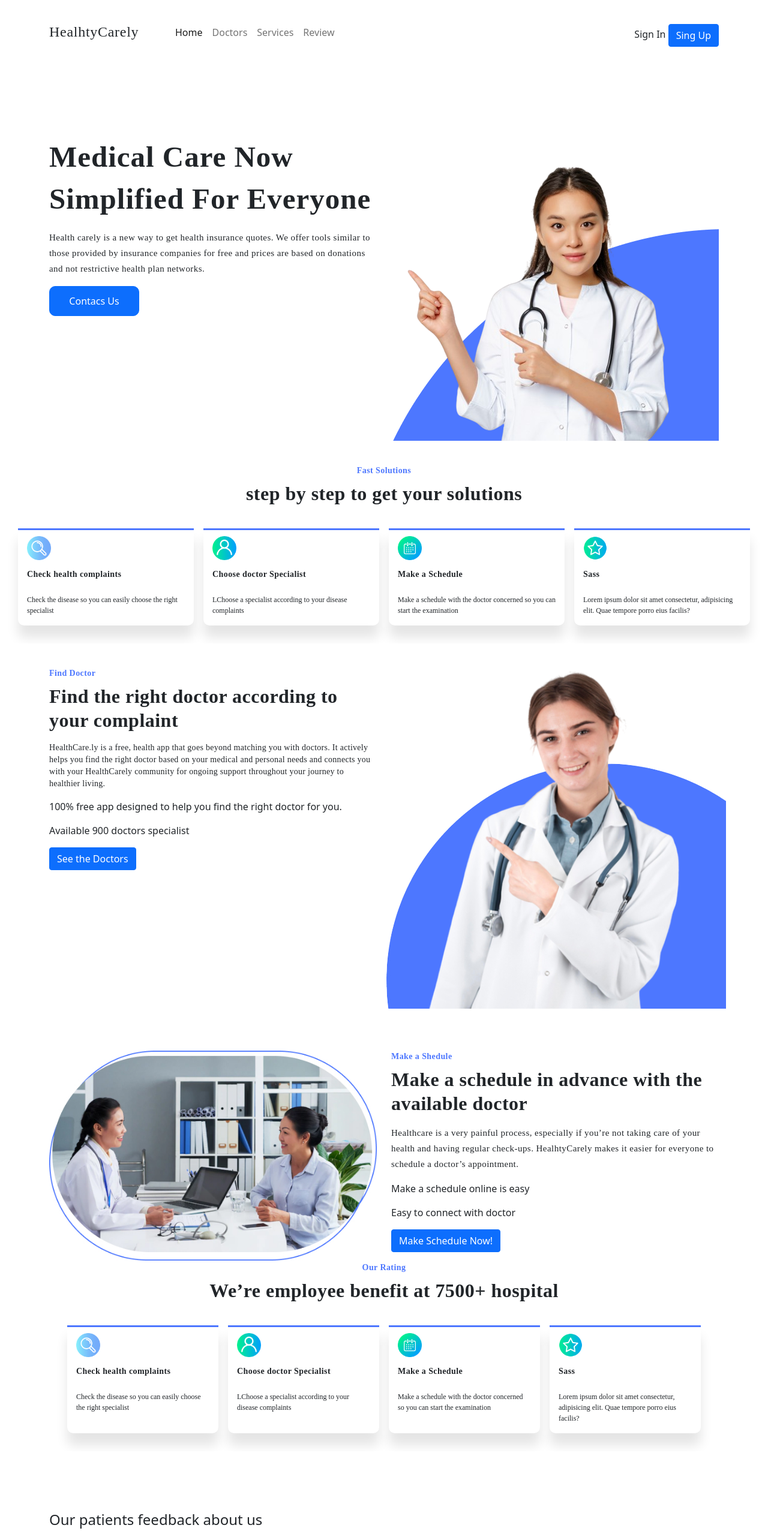
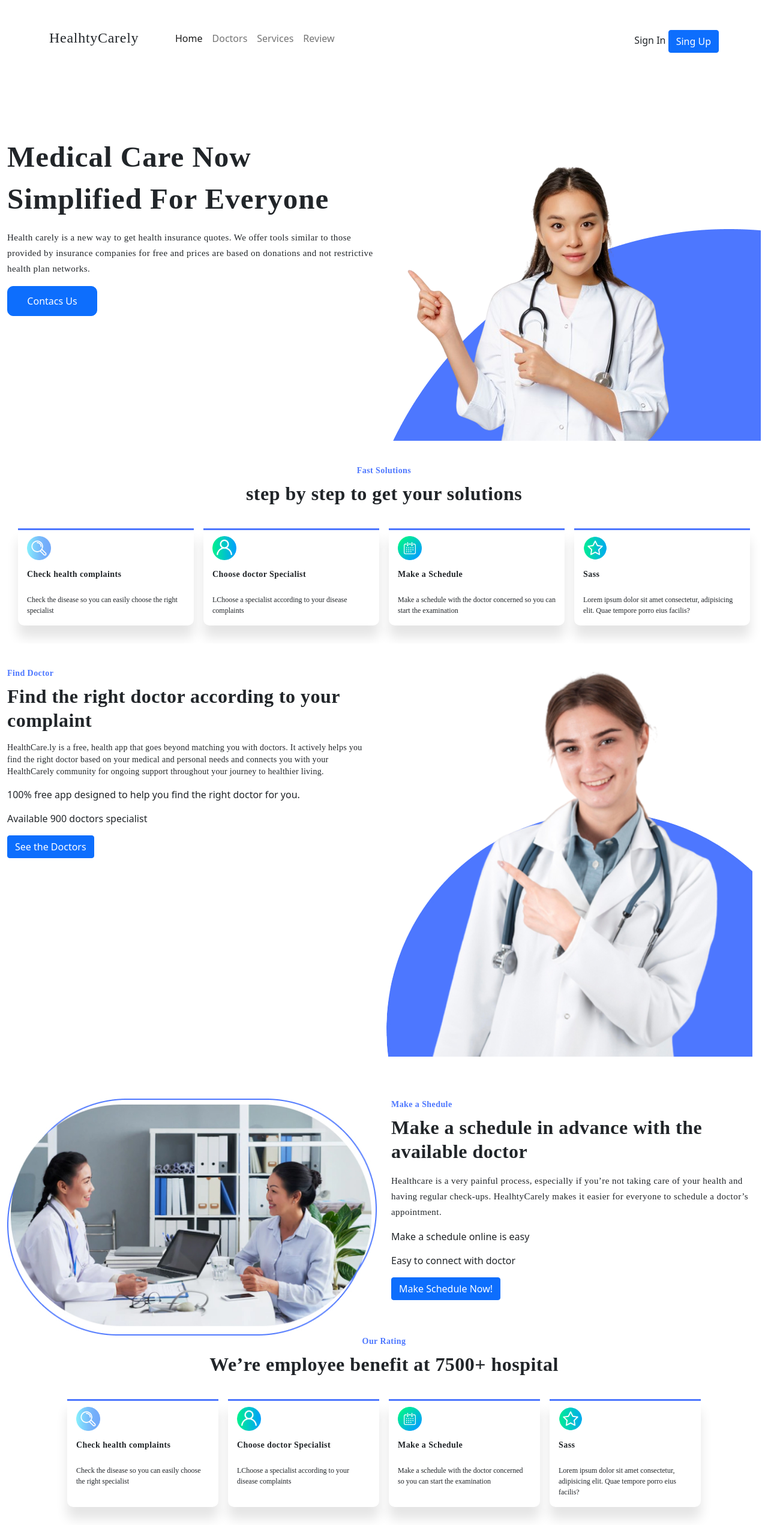
Before and after one commit to GreisyMoncada/Segundaprueba, a plain HTML site: page index.html in a window 1280 px wide. Shown: the part 20-2578 px from the top of the page at 60% size. Drawn offline with nearby package versions, Linux system fonts and the light colour scheme.

Commit message:
Se realizo cambios generales de diseño e implementacion de imagenes

```diff
--- a/css/estilos.css
+++ b/css/estilos.css
@@ -2,7 +2,7 @@
 /*estilos del header*/
 
 .hero__container{
-    margin: 40px auto;
+    padding-top: 50px;
 
 }
 
@@ -224,7 +224,7 @@ p.abouŧ__parrafos {
 }
 .imagen__cuadrada{
     background-image: url(../imagenes/eclipse6.png);
-    background-position: 4px 160px;
+    background-position: 4px 242px;
     z-index: -1;
     background-repeat: no-repeat;
 }
--- a/index.html
+++ b/index.html
@@ -12,8 +12,8 @@
 <body>
 
           <!-- Container del head -->
-    <header class="container hero__container">
-            <div class="row">
+    <header class="container ">
+            <div class="row hero__container">
                 <div class="logo col-lg-2">
                     <p class="hero__logo">HealhtyCarely</p>
                 </div>
@@ -57,7 +57,7 @@
 
     </header>
 
-    <main class="container sec__prin">
+    <main class="container-fluid sec__prin">
         <secction class="row">
             <div class="texto__principal col-lg-6">
                 <p class="titulo">
@@ -124,7 +124,7 @@
         </div>
     </section>
     <!-- Segunda seccion -->
-    <section class="container ">
+    <section class="container-fluid">
         <div class="row segunda__seccion">
             <div class="segundo__texto col-lg-6">
                 <h3 class="segundo__subti">Find Doctor</h3>
@@ -148,7 +148,7 @@
     </section>
         <!-- tercera seccion -->
 
-    <section class="container" >
+    <section class="container-fluid" >
         <div class="row tercera__seccion">
             <div class="imagen__redonda col-lg-6">
                 <img src="./imagenes/doctores.jpg" alt="" class="img-fuild w-100">
@@ -220,11 +220,11 @@
 
        <!-- cuarta seccion -->
 
-    <section class="container cuarta__section">
+    <section class="container-fuild cuarta__section">
 
-            <h4>Our patients feedback about us</h4>
-            <h6>their impression after using this application</h6>
-            <div class="container row cuarta__section">
+            <h2 class="subti__footer">Our patients feedback about us</h2>
+            <h6 class="subti">their impression after using this application</h6>
+            <div class="row cuarta__section">
             <div class=" container imagen__doctor col-lg-6">
                 <img src="./imagenes/doctor.png" alt="" class="img-fuild">
             </div>
```
